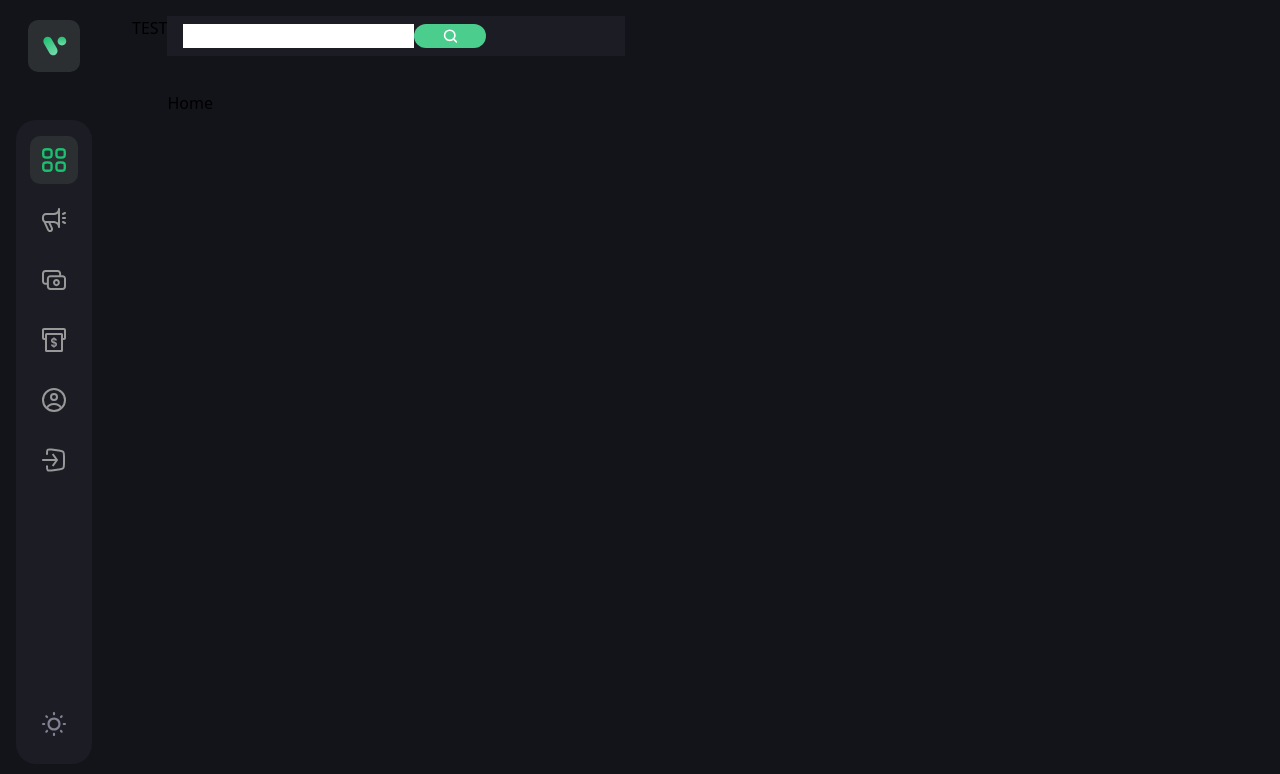
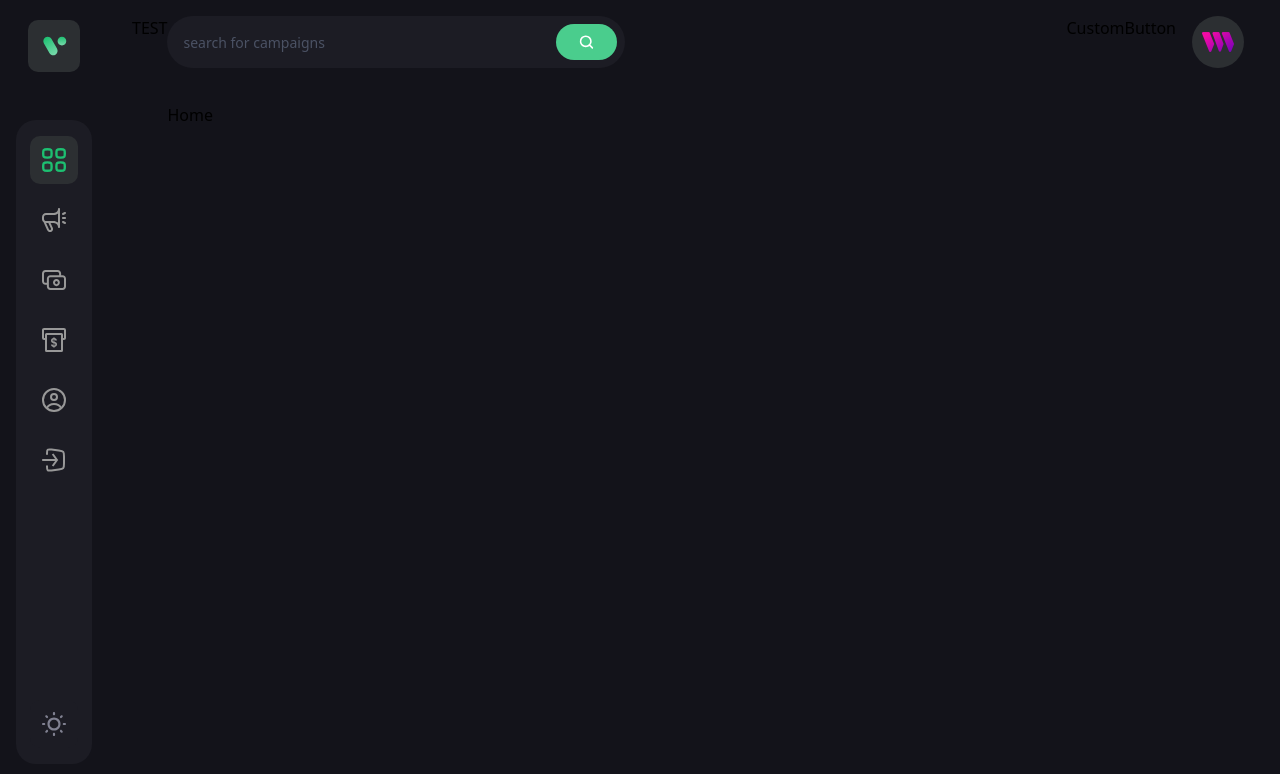
Before and after one commit to omondi8399/Oxyster, a React (Vite) app in the folder client/: page / in a window 1280 px wide. Shown: the top 774 px of the page. Built offline with nearby package versions, Linux system fonts and the light colour scheme; what @thirdweb-dev/react would draw is missing.

Commit message:
updated NavBar component

```diff
--- a/client/src/components/NavBar.jsx
+++ b/client/src/components/NavBar.jsx
@@ -10,13 +10,74 @@
     const [isActive, setIsActive] = useState('dashboard');
     const [toggleDrawer, setToggleDrawer] = useState(false);
 
+    const address = '0x6d19a24D93379D1bA58d28884fFBBEf1bc145387'
+
     return (
     <div className='flex md:flex-row flex-col-reverse justify-between mb-[35px] gap-6'>
-        <div className='lg:flex-1 flex flex-row max-w-[458px] py-2 pl-4 pr-2 h-[52] bg-[#1c1c24]'>
-            <input type='text' />
+        <div className='lg:flex-1 flex flex-row max-w-[458px] py-2 pl-4 pr-2 h-[52] bg-[#1c1c24] rounded-[100px]'>
+            <input type='text' placeholder='search for campaigns' className='flex w-full  font-epilogue font-normal text-[14px]
+            placeholder:text-[#4b5264] text-white bg-transparent outline-none'  />
             <div className='w-[72px] h-full rounded-[20px] bg-[#4acd8d] flex justify-center items-center cursor-pointer'>
                 <img src={search} alt='search' className='w-[15px] h-[15px] object-contain' />
             </div>
+        </div>
+
+        <div className='sm:flex hidden flex-row justify-end gap-4'>
+            <CustomButton btnType="button" title={address ? 'Create a campaign' : 'Connect'}
+            styles={address ? 'bg-[#1dc071]' : 'bg-[#8c6dfd]'} handleClick={() => {
+                address ? navigate('create-campaign') : 'connect()'
+            }}
+            />
+            <Link to="/profile">
+                <div className='w-[52px] h-[52px] rounded-full bg-[#2c2f32] flex justify-center items-center cursor-pointer'>
+                    <img src={thirdweb} alt="user" className='w-[60%] h-[60%] object-contain' />
+                </div>
+            </Link>
+        </div>
+
+        {/* Small screen navigation*/}
+
+        <div className='sm:hidden flex justify-between items-center relative'>
+        <div className='w-[40px] h-[40px] rounded-[10px] bg-[#2c2f32] flex justify-center items-center cursor-pointer'>
+                    <img src={thirdweb} alt="user" className='w-[60%] h-[60%] object-contain' />
+                </div>
+
+                <img src={menu} alt='menu' className='w-[34px] h-[34px] object-contain cursor-pointer' onClick={() =>
+                setToggleDrawer(!toggleDrawer)} />
+
+                <div className={`absolute top-[60px] right-0 left-0 bg-[#1c1c24] z-10 shadow-secondary py-4 ${!toggleDrawer
+                ? '-translate-y-[100vh]' : 'translate-y-0'} transition-all duration-700`}>
+                    <ul className='mb-4'>
+                        {navlinks.map((link) => (
+                            <li
+                                key={link.name}
+                                className={`flex p-4 ${isActive === link.name && 'bg-[#3a3a43]'}`}
+                                onClick={() => {
+                                    setIsActive(link.name)
+                                    setToggleDrawer(false)
+                                    navigate(link.link)
+                                }}
+                            >
+                                <img src={link.imgUrl} alt={link.name} className={`w-[24px] h-[24px] object-contain
+                                ${isActive === link.name ? 'grayscale-0' : 'grayscale'}`} />
+                                <p className={`ml-[20px] font-epilogue font-semibold text-[14px] ${isActive === link.name
+                                ? 'text-[#1dc071]' : 'text-[#808191]'} `}
+                                >{link.name}</p>
+
+                            </li>
+                        ))
+
+                        }
+                    </ul>
+
+                    <div className='flex mx-4'>
+                        <CustomButton btnType="button" title={address ? 'Create a campaign' : 'Connect'}
+                        styles={address ? 'bg-[#1dc071]' : 'bg-[#8c6dfd]'} handleClick={() => {
+                            address ? navigate('create-campaign') : 'connect()'
+                        }}
+                        />
+                    </div>
+                </div>
         </div>
     </div>
     )
```
